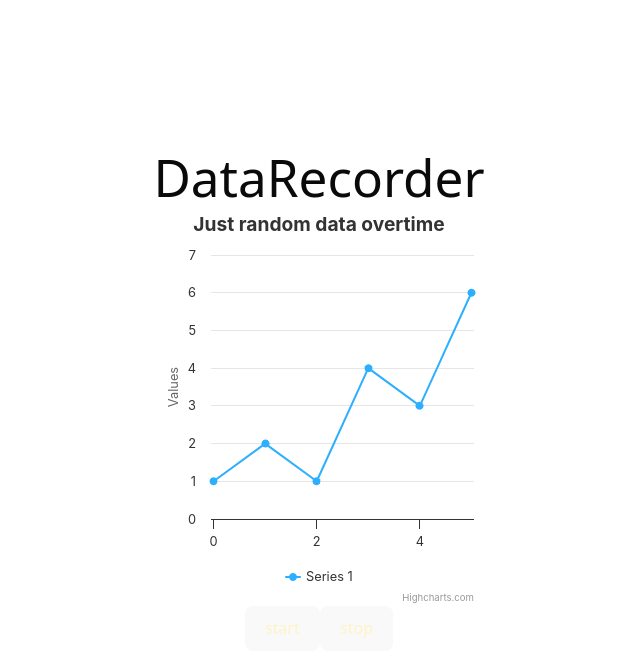
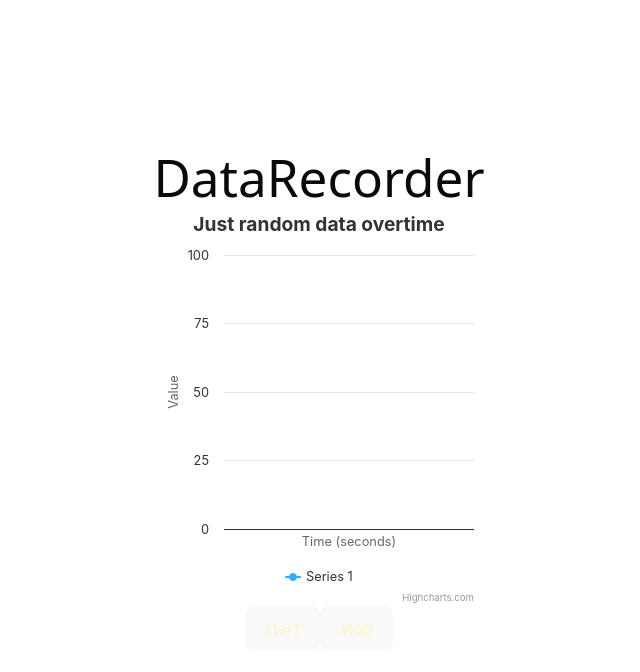
Before and after one commit to bajajshubham/my-charts, a React (Vite) app: page / in a window 1280 px wide. Shown: the top 672 px of the page, without its empty margins (321-961 px from the left). Built offline with nearby package versions, Linux system fonts and the light colour scheme.

Commit message:
chart with dynamic data

```diff
--- a/src/components/DataRecorder.tsx
+++ b/src/components/DataRecorder.tsx
@@ -36,7 +36,7 @@ const DataRecorder: React.FC = () => {
   return (
     <>
       <h1>DataRecorder</h1>
-      <LineChart />
+      <LineChart dataset={data} />
       <button className="text-amber-100" onClick={startRecording}>start</button>
       <button className="text-amber-100" onClick={stopRecording}>stop</button>
     </>
--- a/src/components/charts/LineChart.tsx
+++ b/src/components/charts/LineChart.tsx
@@ -1,6 +1,12 @@
 import Highcharts from "highcharts"
 import HighchartsReact from 'highcharts-react-official';
 
+type DataPoint = {
+  x: number
+  y: number
+}
+
+const LineChart = ({ dataset }: { dataset: DataPoint[] }) => {
   const options = {
     chart: {
       type: 'line'
@@ -8,14 +14,23 @@ const options = {
     title: {
       text: 'Just random data overtime'
     },
+    xAxis: {
+      title: { text: "Time (seconds)" },
+      tickInterval: 5,
+    },
+    yAxis: {
+      title: { text: "Value" },
+      min: 0,
+      max: 100,
+    },
+
     series: [
       {
-      data: [1, 2, 1, 4, 3, 6]
+        data: dataset.map((point) => [point.x, point.y])
       }
     ]
   };
 
-const LineChart = () => {
   return (
     <div className="w-full h-[400px]"><HighchartsReact highcharts={Highcharts} options={options} /></div>
   )
```
Lines whose indentation alone changed are shown as unchanged.
